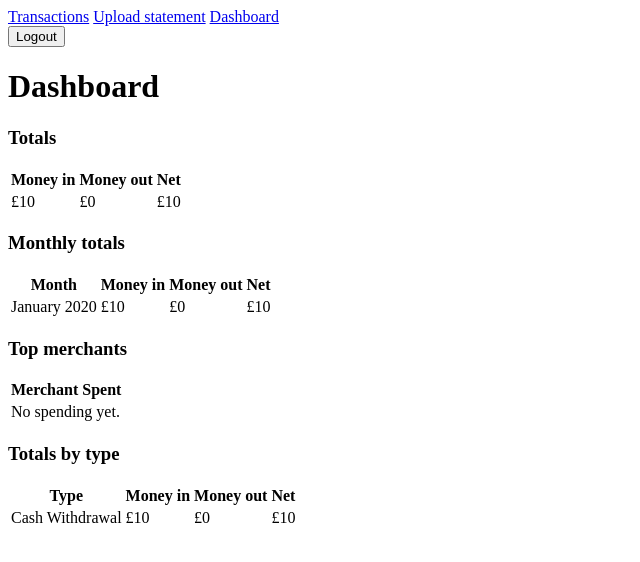
After one commit to arithman34/personal_finance_dashboard, a Django app: page /transactions/dashboard/ in a window 1280 px wide. The commit adds this page. Shown: the top 562 px of the page, without its empty margins (0-640 px from the left). Run offline with Django 5.2, Linux system fonts and the light colour scheme; a user stored in the database is signed in; tables that the repository leaves empty hold one stand-in row (values such as "Sample post").

Commit message:
feat: add dashboard with spending aggregates

```diff
--- a/templates/base.html
+++ b/templates/base.html
@@ -10,6 +10,7 @@
       {% if user.is_authenticated %}
       <a href="{% url 'transactions:transaction_list' %}">Transactions</a>
       <a href="{% url 'transactions:upload' %}">Upload statement</a>
+      <a href="{% url 'transactions:dashboard' %}">Dashboard</a>
       <form method="post" action="{% url 'logout' %}">
         {% csrf_token %}
         <button type="submit">Logout</button>
--- /dev/null
+++ b/transactions/stats.py
@@ -0,0 +1,93 @@
+import datetime
+from decimal import Decimal
+
+from django.db.models import DecimalField, Q, QuerySet, Sum, Value
+from django.db.models.functions import Coalesce, TruncMonth
+
+from .models import Transaction
+
+
+_MONEY = DecimalField(max_digits=12, decimal_places=2)
+_ZERO = Value(Decimal("0.00"), output_field=_MONEY)
+_TYPE_LABELS = dict(Transaction.TransactionType.choices)
+
+
+def totals(transactions: QuerySet) -> dict[str, Decimal]:
+    """Money in, money out and net for `transactions`."""
+    figures = transactions.aggregate(
+        money_in=Coalesce(
+            Sum("amount", filter=Q(amount__gt=0)), _ZERO, output_field=_MONEY
+        ),
+        money_out=Coalesce(
+            Sum("amount", filter=Q(amount__lt=0)), _ZERO, output_field=_MONEY
+        ),
+    )
+
+    money_in = figures["money_in"]
+    money_out = -figures["money_out"]
+
+    return {
+        "money_in": money_in,
+        "money_out": money_out,
+        "net": money_in - money_out,
+    }
+
+
+def monthly_totals(transactions: QuerySet) -> dict[datetime.date, dict[str, Decimal]]:
+    """Money in, money out and net for each month in `transactions`."""
+    figures = transactions.annotate(month=TruncMonth("posted_date")).values("month").annotate(
+        money_in=Coalesce(
+            Sum("amount", filter=Q(amount__gt=0)), _ZERO, output_field=_MONEY
+        ),
+        money_out=Coalesce(
+            Sum("amount", filter=Q(amount__lt=0)), _ZERO, output_field=_MONEY
+        ),
+    ).order_by("month")
+
+    result = {}
+    for figure in figures:
+        money_in = figure["money_in"]
+        money_out = -figure["money_out"]
+        result[figure["month"]] = {
+            "money_in": money_in,
+            "money_out": money_out,
+            "net": money_in - money_out,
+        }
+    return result
+
+
+def top_merchants(transactions: QuerySet, limit: int = 10) -> dict[str, Decimal]:
+    """The `limit` merchants with the highest spend, biggest first."""
+    figures = (
+        transactions.filter(amount__lt=0)
+        .values("merchant")
+        .annotate(money_spent=Sum("amount"))
+        .order_by("money_spent")[:limit]
+    )
+
+    return {figure["merchant"]: -figure["money_spent"] for figure in figures}
+
+
+def totals_by_type(transactions: QuerySet) -> dict[str, dict[str, Decimal]]:
+    """Money in, money out and net for each transaction type in `transactions`."""
+    figures = transactions.values("transaction_type").annotate(
+        money_in=Coalesce(
+            Sum("amount", filter=Q(amount__gt=0)), _ZERO, output_field=_MONEY
+        ),
+        money_out=Coalesce(
+            Sum("amount", filter=Q(amount__lt=0)), _ZERO, output_field=_MONEY
+        ),
+    ).order_by("transaction_type")
+
+    result = {}
+    for figure in figures:
+        money_in = figure["money_in"]
+        money_out = -figure["money_out"]
+        raw_type = figure["transaction_type"]
+        label = _TYPE_LABELS.get(raw_type, raw_type)
+        result[label] = {
+            "money_in": money_in,
+            "money_out": money_out,
+            "net": money_in - money_out,
+        }
+    return result
--- /dev/null
+++ b/transactions/templates/transactions/dashboard.html
@@ -0,0 +1,93 @@
+{% extends "base.html" %}
+
+{% block title %}Dashboard{% endblock %}
+
+{% block content %}
+  <h1>Dashboard</h1>
+
+  <h3>Totals</h3>
+  <table>
+    <thead>
+      <tr>
+        <th>Money in</th>
+        <th>Money out</th>
+        <th>Net</th>
+      </tr>
+    </thead>
+    <tbody>
+      <tr>
+        <td>&pound;{{ totals.money_in }}</td>
+        <td>&pound;{{ totals.money_out }}</td>
+        <td>&pound;{{ totals.net }}</td>
+      </tr>
+    </tbody>
+  </table>
+
+  <h3>Monthly totals</h3>
+  <table>
+    <thead>
+      <tr>
+        <th>Month</th>
+        <th>Money in</th>
+        <th>Money out</th>
+        <th>Net</th>
+      </tr>
+    </thead>
+    <tbody>
+      {% for month, figures in monthly_totals.items %}
+        <tr>
+          <td>{{ month|date:"F Y" }}</td>
+          <td>&pound;{{ figures.money_in }}</td>
+          <td>&pound;{{ figures.money_out }}</td>
+          <td>&pound;{{ figures.net }}</td>
+        </tr>
+      {% empty %}
+        <tr><td colspan="4">No transactions yet.</td></tr>
+      {% endfor %}
+    </tbody>
+  </table>
+
+  <h3>Top merchants</h3>
+  <table>
+    <thead>
+      <tr>
+        <th>Merchant</th>
+        <th>Spent</th>
+      </tr>
+    </thead>
+    <tbody>
+      {% for merchant, spent in top_merchants.items %}
+        <tr>
+          <td>{{ merchant }}</td>
+          <td>&pound;{{ spent }}</td>
+        </tr>
+      {% empty %}
+        <tr><td colspan="2">No spending yet.</td></tr>
+      {% endfor %}
+    </tbody>
+  </table>
+
+  <h3>Totals by type</h3>
+  <table>
+    <thead>
+      <tr>
+        <th>Type</th>
+        <th>Money in</th>
+        <th>Money out</th>
+        <th>Net</th>
+      </tr>
+    </thead>
+    <tbody>
+      {% for type, figures in totals_by_type.items %}
+        <tr>
+          <td>{{ type }}</td>
+          <td>&pound;{{ figures.money_in }}</td>
+          <td>&pound;{{ figures.money_out }}</td>
+          <td>&pound;{{ figures.net }}</td>
+        </tr>
+      {% empty %}
+        <tr><td colspan="4">No transactions yet.</td></tr>
+      {% endfor %}
+    </tbody>
+  </table>
+{% endblock %}
--- a/transactions/urls.py
+++ b/transactions/urls.py
@@ -7,4 +7,5 @@ app_name = "transactions"
 urlpatterns = [
     path("", views.transaction_list, name="transaction_list"),
     path("upload/", views.statement_upload, name="upload"),
+    path("dashboard/", views.dashboard, name="dashboard"),
 ]
--- a/transactions/views.py
+++ b/transactions/views.py
@@ -6,6 +6,7 @@ from django.shortcuts import redirect, render
 from .forms import StatementUploadForm
 from .importer import StatementImportError, import_statement
 from .models import Transaction
+from .stats import totals, monthly_totals, top_merchants, totals_by_type
 
 
 @login_required
@@ -39,3 +40,15 @@ def transaction_list(request):
     page_obj = paginator.get_page(page_number)
 
     return render(request, "transactions/transaction_list.html", {"page_obj": page_obj})
+
+
+@login_required
+def dashboard(request):
+    transactions = Transaction.objects.filter(account__user=request.user)
+    context = {
+        "totals": totals(transactions),
+        "monthly_totals": monthly_totals(transactions),
+        "top_merchants": top_merchants(transactions),
+        "totals_by_type": totals_by_type(transactions),
+    }
+    return render(request, "transactions/dashboard.html", context)
```
